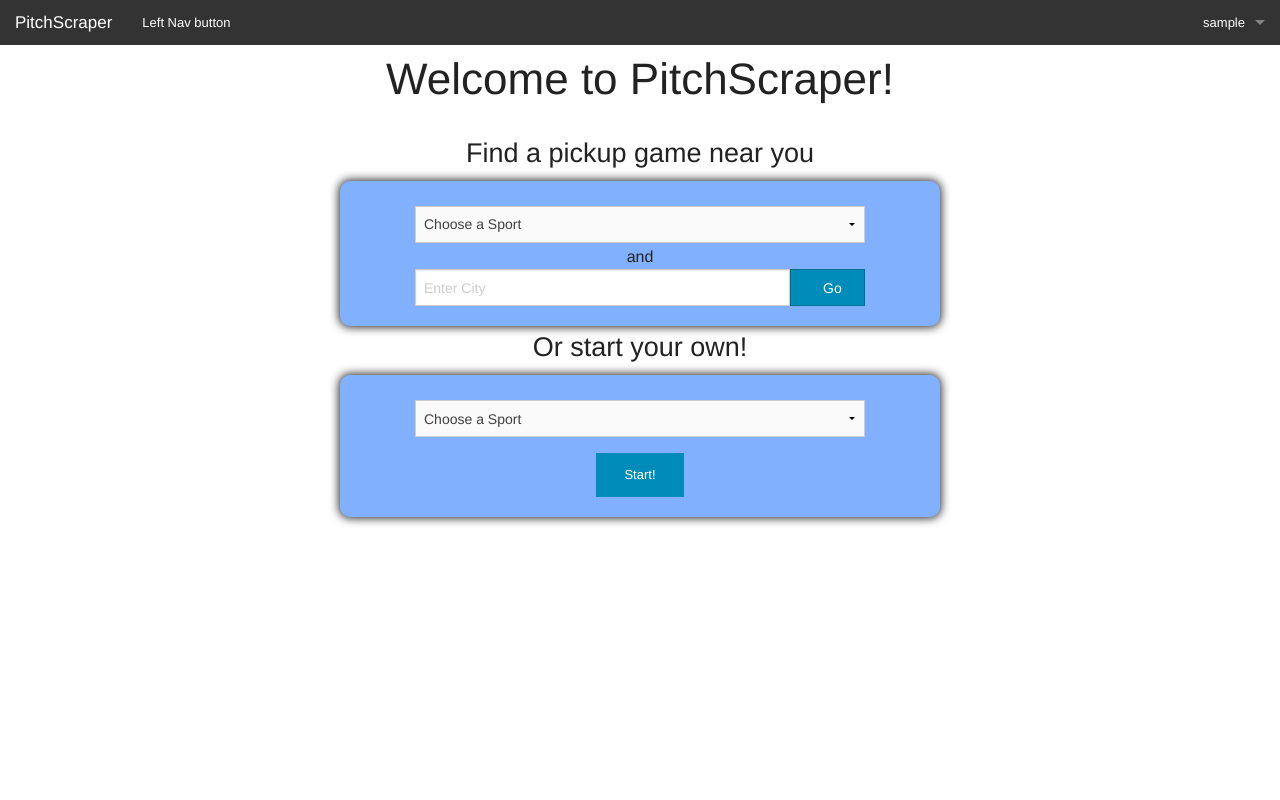
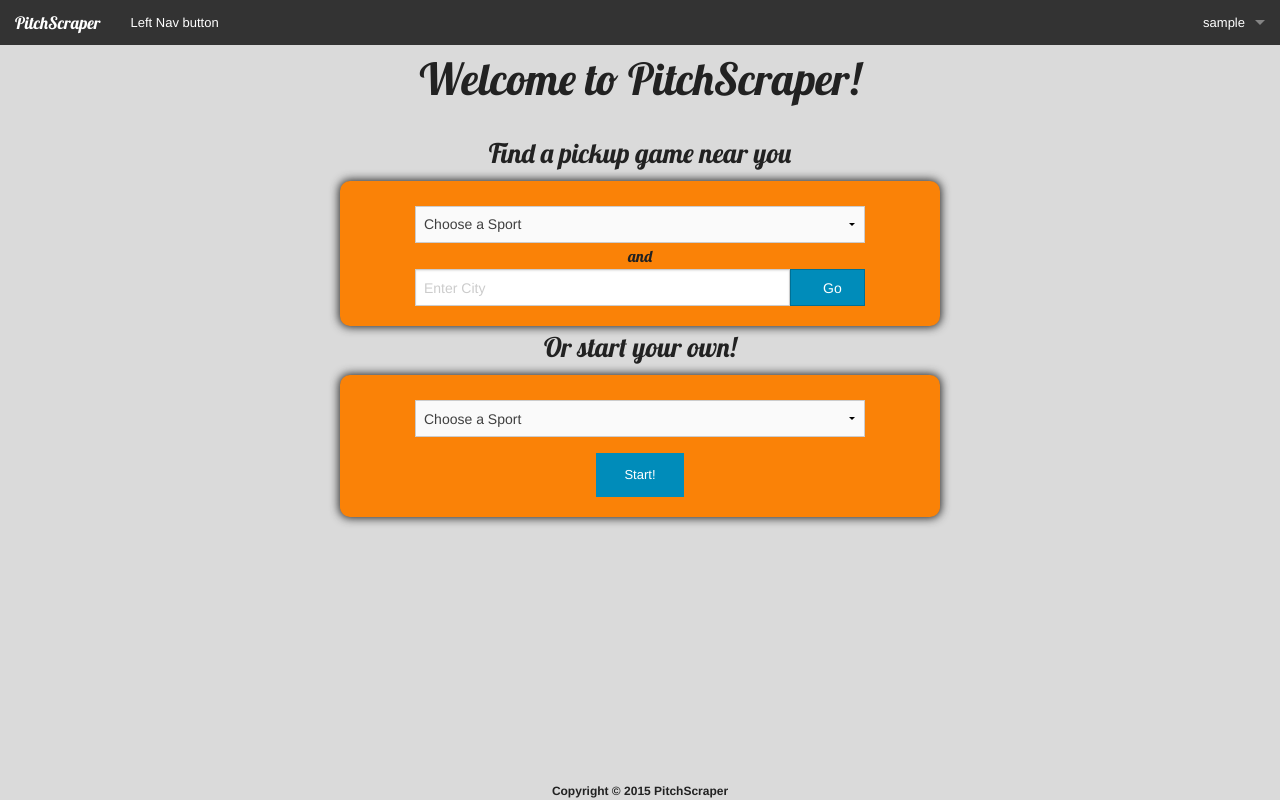
Before and after one commit to pkeselman17/PitchScraper, a Django app: page / in a window 1280 px wide. Run offline with Django 3.2, Linux system fonts and the light colour scheme; the visitor is signed in with stand-in values (Sample User, id 1); data that the repository does not hold is empty.

Commit message:
More styling

```diff
--- a/static/css/home/index.css
+++ b/static/css/home/index.css
@@ -7,6 +7,15 @@
 p{
 	margin-top:-15px;
 	margin-bottom:0px;
+	font-family:Lobster;
+}
+
+h1{
+	font-family:Lobster;
+}
+
+h3{
+	font-family: Lobster;
 }
 
 h3:nth-of-type(1){
@@ -14,7 +23,7 @@ h3:nth-of-type(1){
 }
 
 #container{
-	background-color: rgb(129, 176, 255);
+	background-color: rgba(250, 130, 7,1.0);
 	box-shadow: 0 0 10px 1px;
 	border-radius: 10px;
 	width:600px;
--- /dev/null
+++ b/static/css/site.css
@@ -0,0 +1,12 @@
+body{
+	background-color: rgba(109, 111, 111, 0.25)
+}
+
+footer{
+	position:fixed;
+	width:100%;
+	bottom:0;
+	text-align:center;
+	font-size:12px;
+	font-weight: bold;
+}
--- a/templates/home/index.html
+++ b/templates/home/index.html
@@ -2,6 +2,7 @@
 {%block content%}
 {% load staticfiles %}
 <link rel="stylesheet" href="{% static 'static/css/home/index.css' %}"/>
+<link href='http://fonts.googleapis.com/css?family=Lobster' rel='stylesheet' type='text/css'>
 
 <div class="row" align="center">
   <h1>Welcome to PitchScraper!</h1>
--- a/templates/layout/base.html
+++ b/templates/layout/base.html
@@ -3,6 +3,7 @@
 	<head>
 		<title>PitchScraper</title>
 		<link rel="stylesheet" href="{%static 'static/css/foundation.min.css'%}"/>
+		<link rel="stylesheet" href="{%static 'static/css/site.css' %}"/>
 		<script src="{%static 'static/js/vendor/jquery.js' %}"></script>
 		<script src="{%static 'static/js/foundation/foundation.js' %}"></script>
 		<script src="{%static 'static/js/foundation/foundation.topbar.js' %}"></script>
@@ -38,4 +39,5 @@
 	<script>
 		$(document).foundation();
 	</script>
+	<footer>Copyright &copy; 2015 PitchScraper</footer>
 </html>
```
